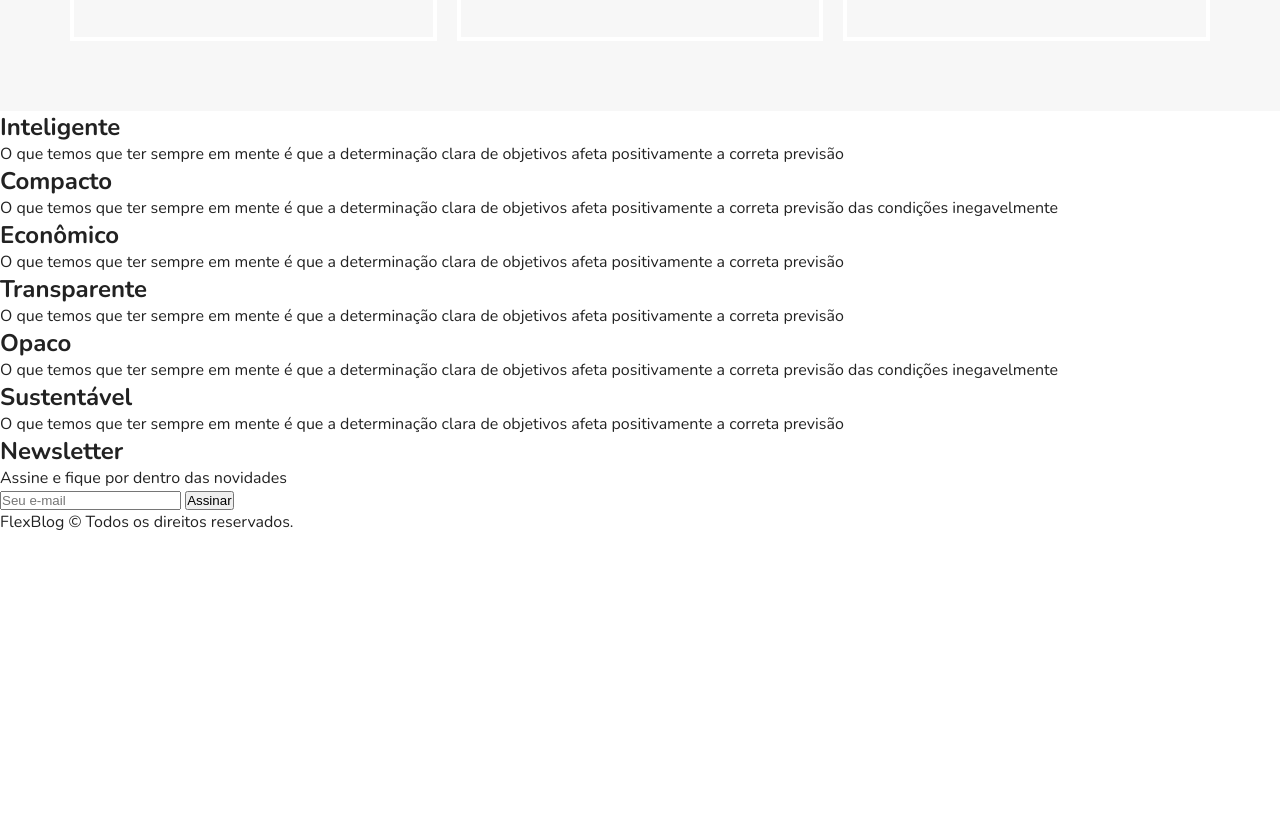
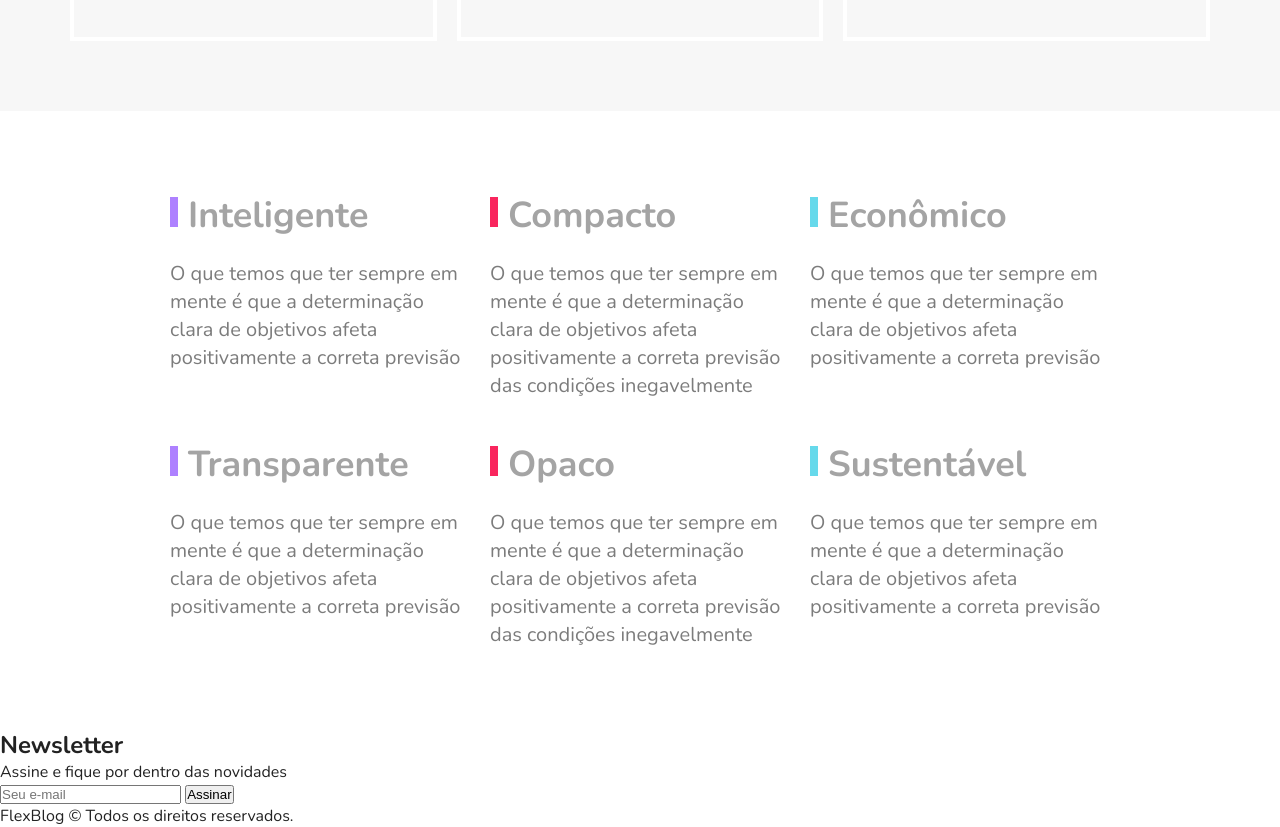
Before and after one commit to Bism4rk/Curso-Flexbox, a plain HTML site: page FlexBlog/index.html in a window 1280 px wide. Shown: the part 2435-3262 px from the top of the page. Before the commit the page ends 2968 px from the top, so only its background shows below. Drawn offline with nearby package versions, Linux system fonts and the light colour scheme.

Commit message:
more flexblog

```diff
--- a/FlexBlog/css/style.css
+++ b/FlexBlog/css/style.css
@@ -265,3 +265,50 @@ img{
         order: -1;
     }
 }
+
+/* Qualidade */
+
+.qualidade{
+    max-width: 960px;
+    margin: 60px auto;
+    display: flex;
+    flex-wrap: wrap;
+}
+
+.qualidade-item{
+    flex: 1 1 300px;
+    margin: 20px 10px;
+}
+
+.qualidade-item h2{
+    font-size: 2.25em;
+    color: #a4a4a4;
+    margin-bottom: 20px;
+}
+
+.qualidade-item h2::before{
+    content: '';
+    display: inline-block;
+    width: 8px;
+    height: 30px;
+    margin-right: 10px;
+    background: blue;
+}
+
+.qualidade-item:nth-of-type(3n+1) h2::before{
+    background: #ae81ff;
+}
+
+.qualidade-item:nth-of-type(3n+2) h2::before{
+    background: #f9265e;
+}
+
+.qualidade-item:nth-of-type(3n+3) h2::before{
+    background: #66d9eb;
+}
+
+.qualidade-item p{
+    font-size: 1.25em;
+    line-height: 1.4;
+    color: #7c7c7c;
+}
```
